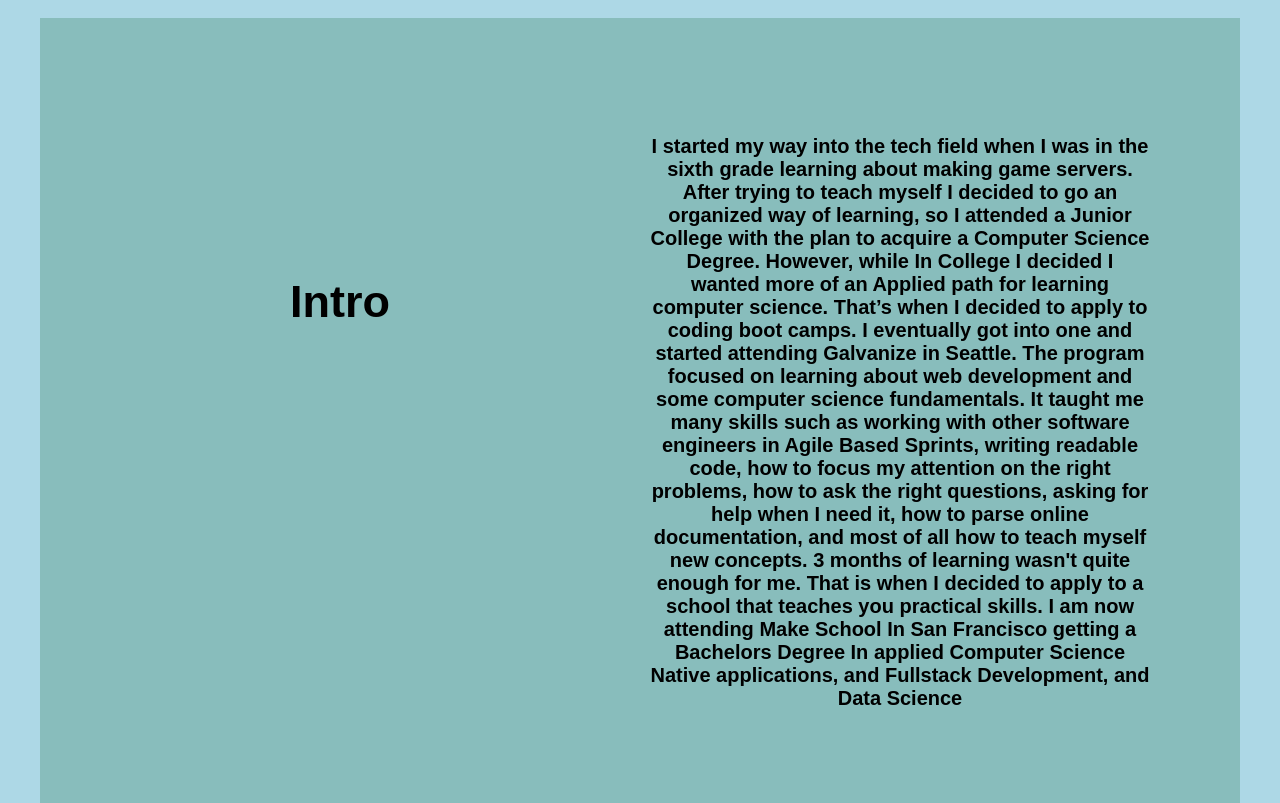
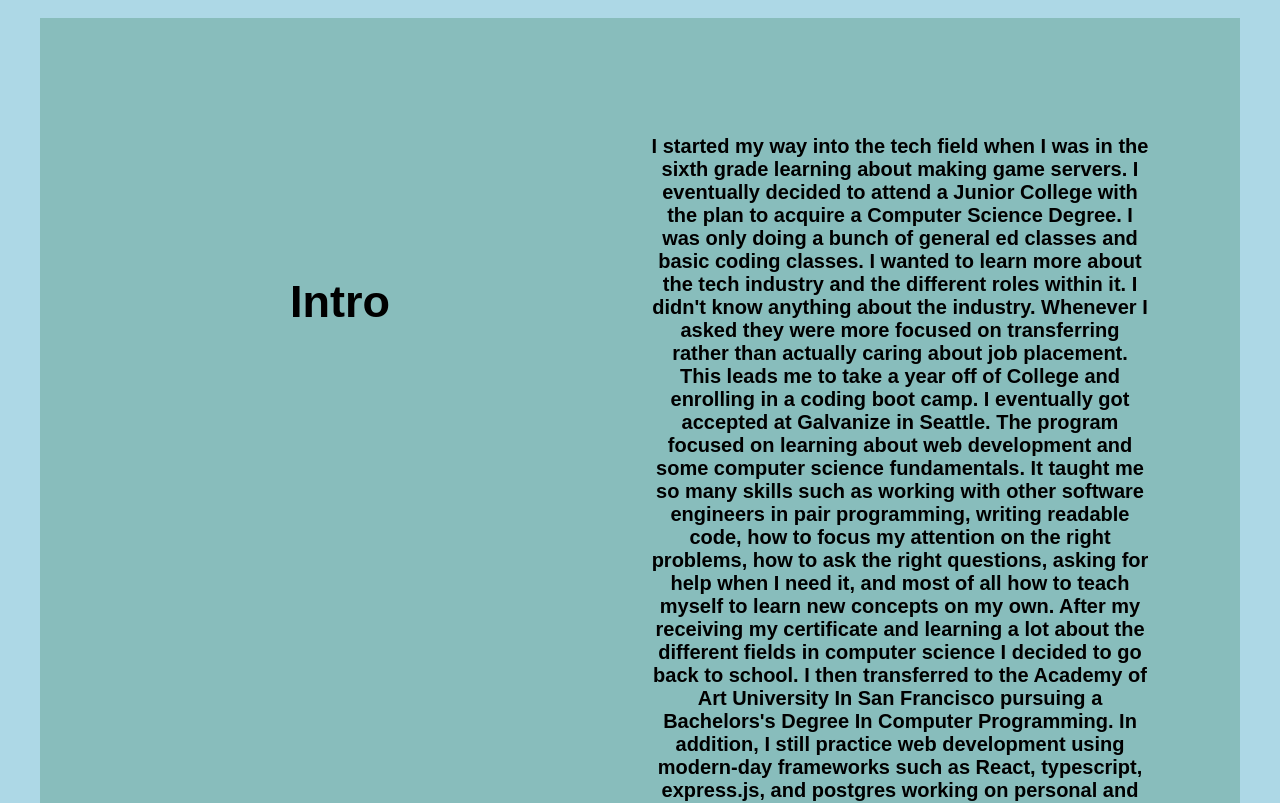
Before and after one commit to joeygaitan/react-portfolio, a React (Create React App) app: page / in a window 1280 px wide. Shown: the part 1720-2523 px from the top of the page. Built offline with nearby package versions, Linux system fonts and the light colour scheme.

Commit message:
Fixed up text and spelling errors.

```diff
--- a/src/components/Body/Body.js
+++ b/src/components/Body/Body.js
@@ -14,27 +14,7 @@
                             <h2>Intro</h2>
                         </div>
                         <div className="backStory">
-                            <h4>    I started my way into the tech field when
-                                I was in the sixth grade learning about making game servers.
-                                After trying to teach myself I decided to go an organized
-                                 way of learning, so I attended a Junior College with the
-                                  plan to acquire a Computer Science Degree. However, while
-                                   In College I decided I wanted more of an Applied path for
-                                    learning computer science. That’s when I decided to apply
-                                     to coding boot camps. I eventually got into one and started
-                                     attending Galvanize in Seattle. The program focused on learning
-                                     about web development and some computer science fundamentals.
-                                     It taught me many skills such as working with other software
-                                     engineers in Agile Based Sprints, writing readable code, how to
-                                     focus my attention on the right problems, how to ask the right questions,
-                                      asking for help when I need it, how to parse online documentation,
-                                      and most of all how to teach myself new concepts. 3 months of
-                                       learning wasn't quite enough for me. That is when I decided to
-                                       apply to a school that teaches you practical skills.
-                                       I am now attending Make School In San Francisco
-                                       getting a Bachelors Degree In applied Computer
-                                       Science Native applications,
-                                       and Fullstack Development, and Data Science</h4>
+                            <h4>    I started my way into the tech field when I was in the sixth grade learning about making game servers. I eventually decided to attend a Junior College with the plan to acquire a Computer Science Degree. I was only doing a bunch of general ed classes and basic coding classes. I wanted to learn more about the tech industry and the different roles within it. I didn't know anything about the industry. Whenever I asked they were more focused on transferring rather than actually caring about job placement. This leads me to take a year off of College and enrolling in a coding boot camp. I eventually got accepted at Galvanize in Seattle. The program focused on learning about web development and some computer science fundamentals. It taught me so many skills such as working with other software engineers in pair programming, writing readable code, how to focus my attention on the right problems, how to ask the right questions, asking for help when I need it, and most of all how to teach myself to learn new concepts on my own. After my receiving my certificate and learning a lot about the different fields in computer science I decided to go back to school. I then transferred to the Academy of Art University In San Francisco pursuing a Bachelors's Degree In Computer Programming. In addition, I still practice web development using modern-day frameworks such as React, typescript, express.js, and postgres working on personal and private projects.</h4>
                         </div>
                 </div>
             </div>
```
Also changed, not shown: 1 other file (tests, documents, lock files or other folders).
